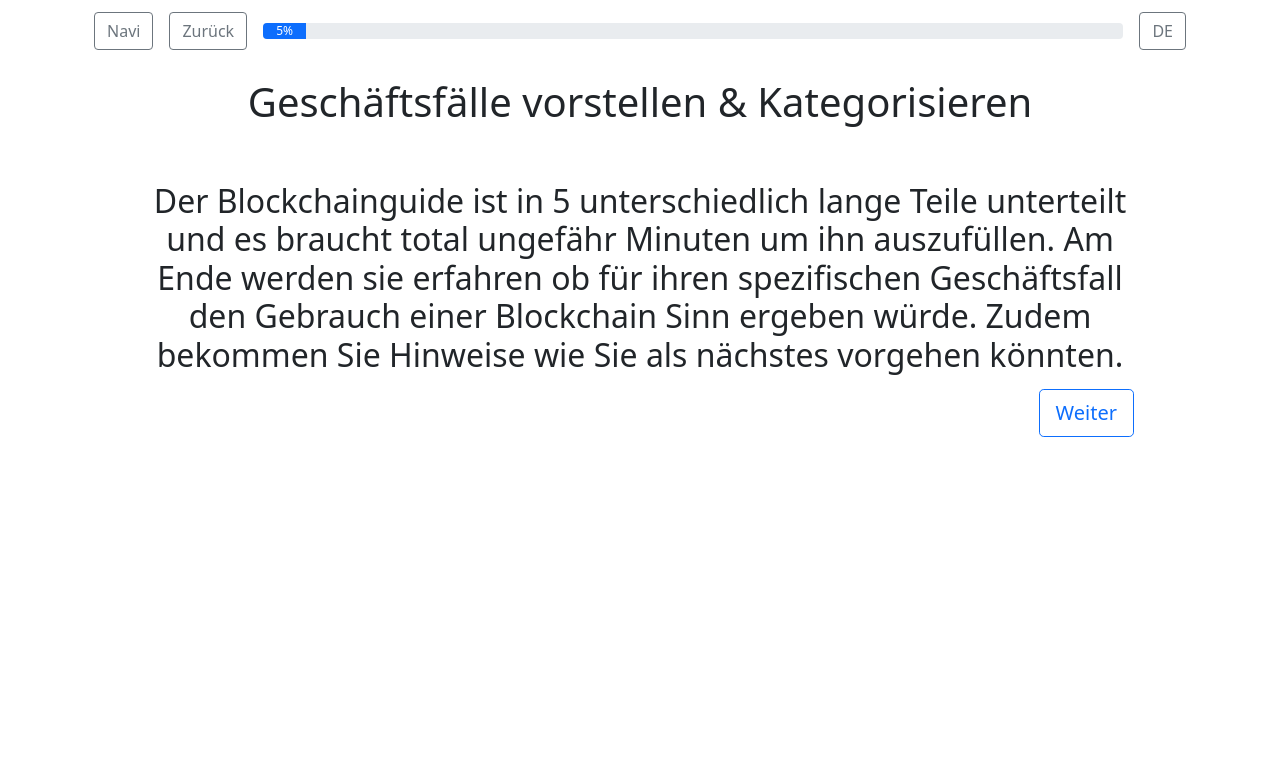
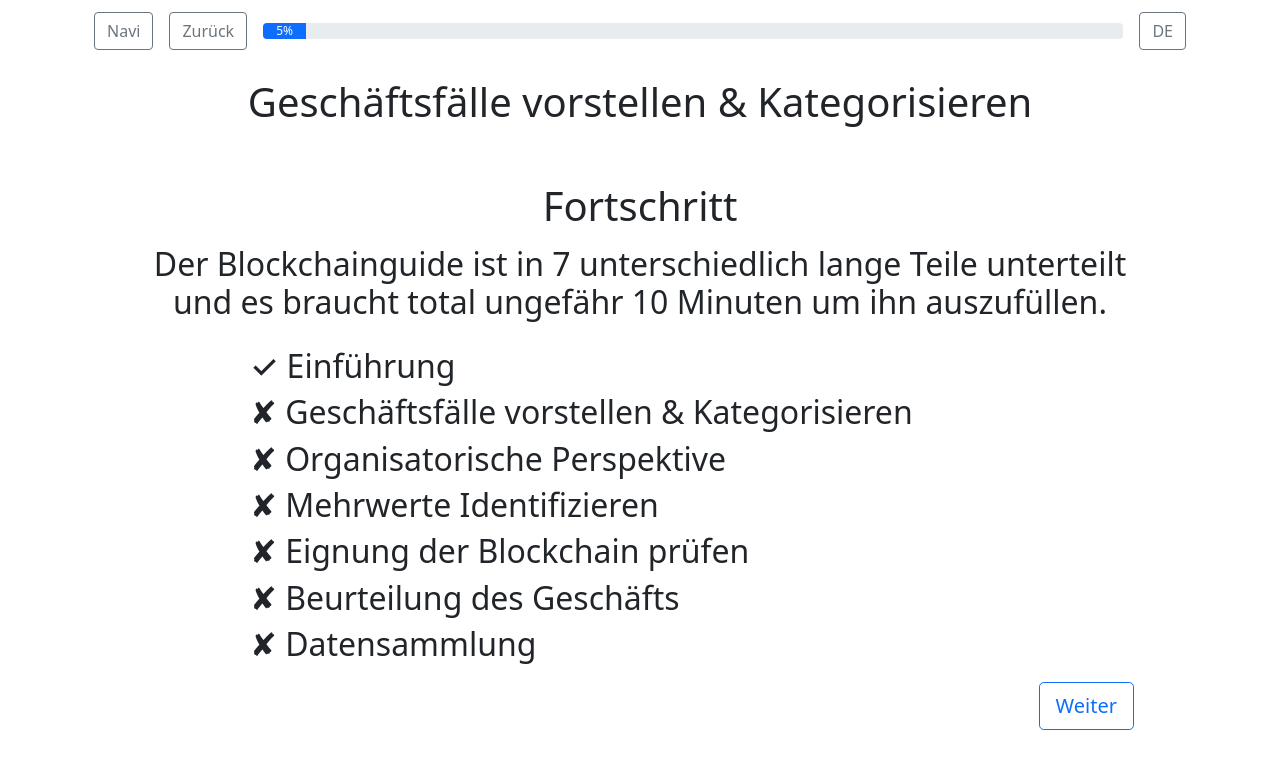
Before and after one commit to Ivoooo/bchain-front, a React (Create React App) app: page / in a window 1280 px wide. Both pictures are taken after a click on the button "Zur Umfrage". Shown: the top 768 px of the page. Built offline with nearby package versions, Linux system fonts and the light colour scheme.

Commit message:
Added Overview Page

```diff
--- a/src/App.js
+++ b/src/App.js
@@ -94,6 +94,8 @@ const App = () => {
                               question={current["question"][language]}
                               option={current["option"][language]}
                               goNext={goNext}
+                              position={position}
+                              titles={titles}
                     />
                 }
             </div>
--- a/src/Router.js
+++ b/src/Router.js
@@ -6,8 +6,9 @@ import {MultipleChoiceQuestion} from "./views/MultipleChoiceQuestion";
 import {Telemetry} from "./views/Telemetry";
 import {AButton} from "./components/AButton";
 import {InfoPage} from "./views/InfoPage";
+import {Overview} from "./views/Overview";
 
-export const Router = ({questionType, question, option, goNext}) => {
+export const Router = ({questionType, question, option, goNext, position, titles}) => {
     console.log("Loading..." +  questionType, option, goNext, question)
 
     if (questionType === "Front Page") return <InfoPage question={question} option={option} handleClick={goNext}/>
@@ -18,6 +19,7 @@ export const Router = ({questionType, question, option, goNext}) => {
     if (questionType === "Multiple Choice") return <MultipleChoiceQuestion question={question} option={option} goNext={goNext}/>
     if (questionType === "Multiple Choice or none") return <MultipleChoiceQuestion question={question} option={option} goNext={goNext}/>
     if (questionType === "Telemetry") return <Telemetry/>
+    if (questionType === "Overview") return <Overview question={question} position={position} titles={titles} option={option} handleClick={goNext}/>
 
     return <>
         <h1> {questionType} </h1>
--- a/src/questions/0_introduction.json
+++ b/src/questions/0_introduction.json
@@ -6,7 +6,7 @@
   "questionContainer": {
     "1": {
       "question": {
-        "de": "Willkommen beim Blockchainguide. Dieser Fragebogen ist ein Tool für Privatpersonen, staatliche und private Einrichtungen um zu evaluieren ob für einen bestimmten Anwendungsfall der Gebrauch einer Blockchain einen Vorteil bringen könnte. \r Um die Umfrage ausfüllen zu können ist wissen über die Blockchain von Vorteil aber nicht nötig. \n Diese Website wurde von der Universität Zürich entwickelt und basiert auf dem von der Universität und Kanton Zürich erarbeiteten Blockchain-Leitfaden.",
+        "de": "Willkommen beim Blockchainguide. Dieser Fragebogen ist ein Tool um zu evaluieren ob für einen bestimmten Anwendungsfall der Gebrauch einer Blockchain einen Vorteil bringen könnte. Und falls ja wie sie weiter vorgehen könnten. \r Um die Umfrage ausfüllen zu können ist wissen über die Blockchain von Vorteil aber nicht nötig. \n Diese Website wurde von der Universität Zürich entwickelt und basiert auf dem von der Universität und Kanton Zürich erarbeiteten Blockchain-Leitfaden.",
         "en": "Coming soon"
       },
       "option": {
--- a/src/questions/1_businessCase.json
+++ b/src/questions/1_businessCase.json
@@ -6,16 +6,16 @@
     "questionContainer": {
       "1": {
         "question": {
-          "de": "Der Blockchainguide ist in 5 unterschiedlich lange Teile unterteilt und es braucht total ungefähr Minuten um ihn auszufüllen. Am Ende werden sie erfahren ob für ihren spezifischen Geschäftsfall den Gebrauch einer Blockchain Sinn ergeben würde. Zudem bekommen Sie Hinweise wie Sie als nächstes vorgehen könnten.",
+          "de": "Der Blockchainguide ist in 7 unterschiedlich lange Teile unterteilt und es braucht total ungefähr 10 Minuten um ihn auszufüllen.",
           "en": "coming soon tbb"
         },
         "option": {
           "de": "Weiter",
           "en": "Continue"
         },
-        "type": "Front Page"
+        "type": "Overview"
       },
-      "2": {
+      "3": {
         "question": {
           "de": "Bevor wir aber starten müssen Sie zuerst einen genauen Geschäftsfall bestimmen bei dem Sie prüfen möchten ob der Gebrauch einer Blockchain sie unterstützen könnte. \n Beispiele dazu wären: \n Kund*innen möchten sich bei uns anmelden und beziehen eine Leistung. \n Kund*innen sollen sich einfacher in öffentliche Verzeichnisse eintragen können. \n Wir möchten die Zugriffsrechte auf Daten besser handhaben können.",
           "en": "coming soon tbb"
@@ -26,7 +26,7 @@
         },
         "type": "Text"
       },
-      "3": {
+      "2": {
         "question": {
           "de": "Sind sie Teil einer staatlichen Institution, eine Privatperson oder Teil eines Geschäftes",
           "en": "coming soon"
@@ -68,7 +68,7 @@
             "3"
           ]
         },
-        "type": "Single Choice with Other"
+        "type": "Single Choice"
       }
     }
   }
--- a/src/questions/2_organisationalPerspecive.json
+++ b/src/questions/2_organisationalPerspecive.json
@@ -6,7 +6,18 @@
   "questionContainer": {
     "1": {
       "question": {
-        "de": "Den Geschäftsfall haben wir jetzt fertig vorgestellt und kategorisiert. Als nächstes müssen wir die organisatorische Perspektive prüfen. \n Welche Ziele verfolgen Sie? Sie können so viele Optionen anklicken wie Sie möchten.",
+        "de": "[plan to delete] Den Geschäftsfall haben wir jetzt fertig vorgestellt und kategorisiert. Als nächstes müssen wir die organisatorische Perspektive prüfen.",
+        "en": "234"
+      },
+      "option": {
+        "de": "Weiter",
+        "en": "Continue"
+      },
+      "type": "Overview"
+    },
+    "2": {
+      "question": {
+        "de": " Welche Ziele verfolgen Sie? Sie können so viele Optionen anklicken wie Sie möchten.",
         "en": "234"
       },
       "option": {
--- a/src/questions/3_identifyBenefits.json
+++ b/src/questions/3_identifyBenefits.json
@@ -6,14 +6,14 @@
   "questionContainer": {
     "1": {
       "question": {
-        "de": "Bevor wir bestimmen können ob die Benützung einer Blockchain für Sie Sinn ergibt müssen wir noch evaluieren auf welche die für Sie relevantesten Mehrwerte sind. Dazu müssen Sie 8 kurze Fragen beantworten.",
+        "de": "[plan to delete] Bevor wir bestimmen können ob die Benützung einer Blockchain für Sie Sinn ergibt müssen wir noch evaluieren auf welche die für Sie relevantesten Mehrwerte sind. Dazu müssen Sie 8 kurze Fragen beantworten.",
         "en": "asdf"
       },
       "option": {
         "de": "Weiter",
         "en": "Continue"
       },
-      "type": "Front Page"
+      "type": "Overview"
     },
     "2": {
       "question": {
--- a/src/questions/4_CheckUsability.json
+++ b/src/questions/4_CheckUsability.json
@@ -6,14 +6,14 @@
   "questionContainer": {
     "1": {
       "question": {
-        "de": "Bis jetzt ergibt die Benützung einer Blockchain Sinn für Sie. Für eine definitive Entscheidung müssen nur noch ein paar wenige Fragen beantworten.",
+        "de": "[plan to delete] Bis jetzt ergibt die Benützung einer Blockchain Sinn für Sie. Für eine definitive Entscheidung müssen nur noch ein paar wenige Fragen beantworten.",
         "en": "tbd"
       },
       "option": {
         "de": "Weiter",
         "en": "Continue"
       },
-      "type": "Front Page"
+      "type": "Overview"
     },
     "2": {
       "question": {
--- a/src/questions/5_evaluateCompany.json
+++ b/src/questions/5_evaluateCompany.json
@@ -6,133 +6,203 @@
   "questionContainer": {
     "1": {
       "question": {
-        "de": "Die Benützung einer Blockchain ergibt Sinn für Sie! Wir empfehlen die Benützung einer <public permissionless Blockchain>. Als letzten Schritt möchten wir nun beurteilen wie weit ihre Organisation in Bezug zur Blockchain-Technologie ist, um eine genauere Empfehlung geben zu können wie Sie weiter vorgehen sollten.",
+        "de": "[plan to delete] Die Benützung einer Blockchain ergibt Sinn für Sie! Wir empfehlen die Benützung einer <public permissionless Blockchain>. Als letzten Schritt möchten wir nun beurteilen wie weit ihre Organisation in Bezug zur Blockchain-Technologie ist, um eine genauere Empfehlung geben zu können wie Sie weiter vorgehen sollten.",
         "en": "tbd"
       },
       "option": {
         "de": "Weiter",
         "en": "Continue"
       },
-      "type": "Front Page"
+      "type": "Overview"
     },
     "2": {
       "question": {
-        "de": "Alle Prozesse und Dienstleistungen sind digital konzipiert.",
+        "de": "Geschäftsprozesse \n Alle Prozesse und Dienstleistungen sind digital konzipiert.",
         "en": "coming soon"
       },
       "option": {
         "de": [
-          "Wissensaufbau",
-          "Experimente",
-          "Pilotfähig",
-          "Integration & Roll-out"
+          "Völlig erfüllt",
+          "Erfüllt",
+          "Wenig erfüllt",
+          "Nicht erfüllt"
         ],
         "en": [
           "Yes",
-          "No"
+          "No",
+          "I don't know",
+          "Can you repeat the question"
         ]
       },
       "type": "Single Choice"
     },
     "3": {
-      "Question": "Die Prozesse sind datengetrieben.",
-      "Options": {
-        "1": "Wissensaufbau",
-        "2": "Experimente",
-        "3": "Pilotfähig",
-        "4": "Integration & Roll-out"
+      "question": {
+        "de": "Geschäftsprozesse \n Die Prozesse sind datengetrieben",
+        "en": "coming soon"
+      },
+      "option": {
+        "de": [
+          "Völlig erfüllt",
+          "Erfüllt",
+          "Wenig erfüllt",
+          "Nicht erfüllt"
+        ],
+        "en": [
+          "Yes",
+          "No",
+          "I don't know",
+          "Can you repeat the question"
+        ]
       },
       "type": "Single Choice"
     },
     "4": {
-      "Question": "Plattformdenken ist vorhanden.",
-      "Options": {
-        "1": "Wissensaufbau",
-        "2": "Experimente",
-        "3": "Pilotfähig",
-        "4": "Integration & Roll-out"
+      "question": {
+        "de": "Geschäftsprozesse \n Plattformdenken ist vorhanden.",
+        "en": "coming soon"
+      },
+      "option": {
+        "de": [
+          "Völlig erfüllt",
+          "Erfüllt",
+          "Wenig erfüllt",
+          "Nicht erfüllt"
+        ],
+        "en": [
+          "Yes",
+          "No",
+          "I don't know",
+          "Can you repeat the question"
+        ]
       },
       "type": "Single Choice"
     },
     "5": {
-      "Question": "Innovationskultur im Team.",
-      "Options": {
-        "1": "Wissensaufbau",
-        "2": "Experimente",
-        "3": "Pilotfähig",
-        "4": "Integration & Roll-out"
+      "question": {
+        "de": "Organisation \n Innovationskultur im Team.",
+        "en": "coming soon"
+      },
+      "option": {
+        "de": [
+          "Völlig erfüllt",
+          "Erfüllt",
+          "Wenig erfüllt",
+          "Nicht erfüllt"
+        ],
+        "en": [
+          "Yes",
+          "No",
+          "I don't know",
+          "Can you repeat the question"
+        ]
       },
       "type": "Single Choice"
     },
     "6": {
-      "Question": "Interdisziplinäre Kompetenzen.",
-      "Options": {
-        "1": "Wissensaufbau",
-        "2": "Experimente",
-        "3": "Pilotfähig",
-        "4": "Integration & Roll-out"
+      "question": {
+        "de": "Organisation \n Interdisziplinäre Kompetenzen.",
+        "en": "coming soon"
+      },
+      "option": {
+        "de": [
+          "Völlig erfüllt",
+          "Erfüllt",
+          "Wenig erfüllt",
+          "Nicht erfüllt"
+        ],
+        "en": [
+          "Yes",
+          "No",
+          "I don't know",
+          "Can you repeat the question"
+        ]
       },
       "type": "Single Choice"
     },
     "7": {
-      "Question": "Bereitschaft für kollaborative prozess- und organisationsübergreifende Zusammenarbeit.",
-      "Options": {
-        "1": "Wissensaufbau",
-        "2": "Experimente",
-        "3": "Pilotfähig",
-        "4": "Integration & Roll-out"
+      "question": {
+        "de": "Organisation \n Bereitschaft für kollaborative prozess- und organisationsübergreifende Zusammenarbeit.",
+        "en": "coming soon"
+      },
+      "option": {
+        "de": [
+          "Völlig erfüllt",
+          "Erfüllt",
+          "Wenig erfüllt",
+          "Nicht erfüllt"
+        ],
+        "en": [
+          "Yes",
+          "No",
+          "I don't know",
+          "Can you repeat the question"
+        ]
       },
       "type": "Single Choice"
     },
     "8": {
-      "Question": "Agile Entwicklungsmethoden werden angewandt.",
-      "Options": {
-        "1": "Wissensaufbau",
-        "2": "Experimente",
-        "3": "Pilotfähig",
-        "4": "Integration & Roll-out"
+      "question": {
+        "de": "Organisation \n Agile Entwicklungsmethoden werden angewandt.",
+        "en": "coming soon"
+      },
+      "option": {
+        "de": [
+          "Völlig erfüllt",
+          "Erfüllt",
+          "Wenig erfüllt",
+          "Nicht erfüllt"
+        ],
+        "en": [
+          "Yes",
+          "No",
+          "I don't know",
+          "Can you repeat the question"
+        ]
       },
       "type": "Single Choice"
     },
     "9": {
-      "Question": "Identifikation der relevanten rechtlichen Bereiche.",
-      "Options": {
-        "1": "Wissensaufbau",
-        "2": "Experimente",
-        "3": "Pilotfähig",
-        "4": "Integration & Roll-out"
+      "question": {
+        "de": "Rechtliches \n Identifikation der relevanten rechtlichen Bereiche.",
+        "en": "coming soon"
+      },
+      "option": {
+        "de": [
+          "Völlig erfüllt",
+          "Erfüllt",
+          "Wenig erfüllt",
+          "Nicht erfüllt"
+        ],
+        "en": [
+          "Yes",
+          "No",
+          "I don't know",
+          "Can you repeat the question"
+        ]
       },
       "type": "Single Choice"
     },
     "10": {
-      "Question": "Einschätzung der relevanten rechtlichen Bereiche.",
-      "Options": {
-        "1": "Wissensaufbau",
-        "2": "Experimente",
-        "3": "Pilotfähig",
-        "4": "Integration & Roll-out"
+      "question": {
+        "de": "Rechtliches \n Einschätzung der relevanten rechtlichen Bereiche.",
+        "en": "coming soon"
+      },
+      "option": {
+        "de": [
+          "Völlig erfüllt",
+          "Erfüllt",
+          "Wenig erfüllt",
+          "Nicht erfüllt"
+        ],
+        "en": [
+          "Yes",
+          "No",
+          "I don't know",
+          "Can you repeat the question"
+        ]
       },
       "type": "Single Choice"
     }
-  },
-  "Questions": {
-    "1": {
-      "Question": "Bevor wir starten würde die Universität Zürich um den Blockchain zu verbessern und Statistiken zu erheben gerne ihre Daten in komplett anonymer Form sammeln. Sind Sie damit einverstanden?",
-      "Options": {
-        "1": "yes",
-        "2": "no"
-      },
-      "Answer": null,
-      "Notes": null
-    },
-    "2": {
-      "Question": "Bevor wir starten würde die Universität Zürich um den Blockchain zu verbessern und Statistiken zu erheben gerne ihre Daten in komplett anonymer Form sammeln. Sind Sie damit einverstanden?",
-      "Options": {
-        "1": "yes",
-        "2": "no"
-      },
-      "Answer": null,
-      "Notes": null
-    }
   }
 }
--- a/src/questions/6_telemetry.json
+++ b/src/questions/6_telemetry.json
@@ -1,11 +1,11 @@
 {
   "title": {
-    "en": "Telemetry",
-    "de": "Telemetrie"
+    "en": "Data Collection",
+    "de": "Datensammlung"
   },
   "questionContainer": {
     "1": {
-      "Question": "Den Geschäftsfall haben wir jetzt fertig vorgestellt und kategorisiert. Als nächstes müssen wir die organisatorische Perspektive prüfen. \n Welche Ziele verfolgen Sie? Sie können so viele Option anklicken wie Sie möchten.",
+      "Question": "[plan to delete] Den Geschäftsfall haben wir jetzt fertig vorgestellt und kategorisiert. Als nächstes müssen wir die organisatorische Perspektive prüfen. \n Welche Ziele verfolgen Sie? Sie können so viele Option anklicken wie Sie möchten.",
       "Options": {
         "1": "Organisationsübergreifende Zusammenarbeit",
         "2": "Dezentrale Verwaltung von Daten und Prozessen",
--- /dev/null
+++ b/src/views/Overview.js
@@ -0,0 +1,38 @@
+import React from "react";
+import {AButton} from "../components/AButton";
+
+export const Overview = ({question, position, titles, option, handleClick}) => {
+    let q, p = []; //todo delete
+    if (question.includes("\r")) {
+        let qq = question.split("\r");
+        q = qq[0].split("\n");
+        p = qq[1].split("\n");
+    }
+    else {
+        q = question.split("\n");
+    }
+
+    return (
+        <>
+            <h1 className="text-center">Fortschritt</h1>
+            {q.map(qs =>
+                <h2 className="text-center" key={qs}>{qs}</h2>
+            )}
+            {p.map(qs =>
+                <h3 className="text-center" key={qs}>{qs}</h3>
+            )}
+            <div style={{maxWidth: 800, margin:"auto", padding:10}}>
+                {titles.map((ch, index) => {
+                    return <h2 key={index}>{
+                        index < position[0] ?
+                            "✓ " + titles[index] :
+                            "✘ " + titles[index]
+                    }</h2>
+                })}
+            </div>
+            <div style={{float: "right"}}>
+                <AButton txt={option} onClick={handleClick}/>
+            </div>
+        </>
+    )
+}
```
Also changed, not shown: src/views/SingleChoiceQuestion.js (+8 -1 lines).
